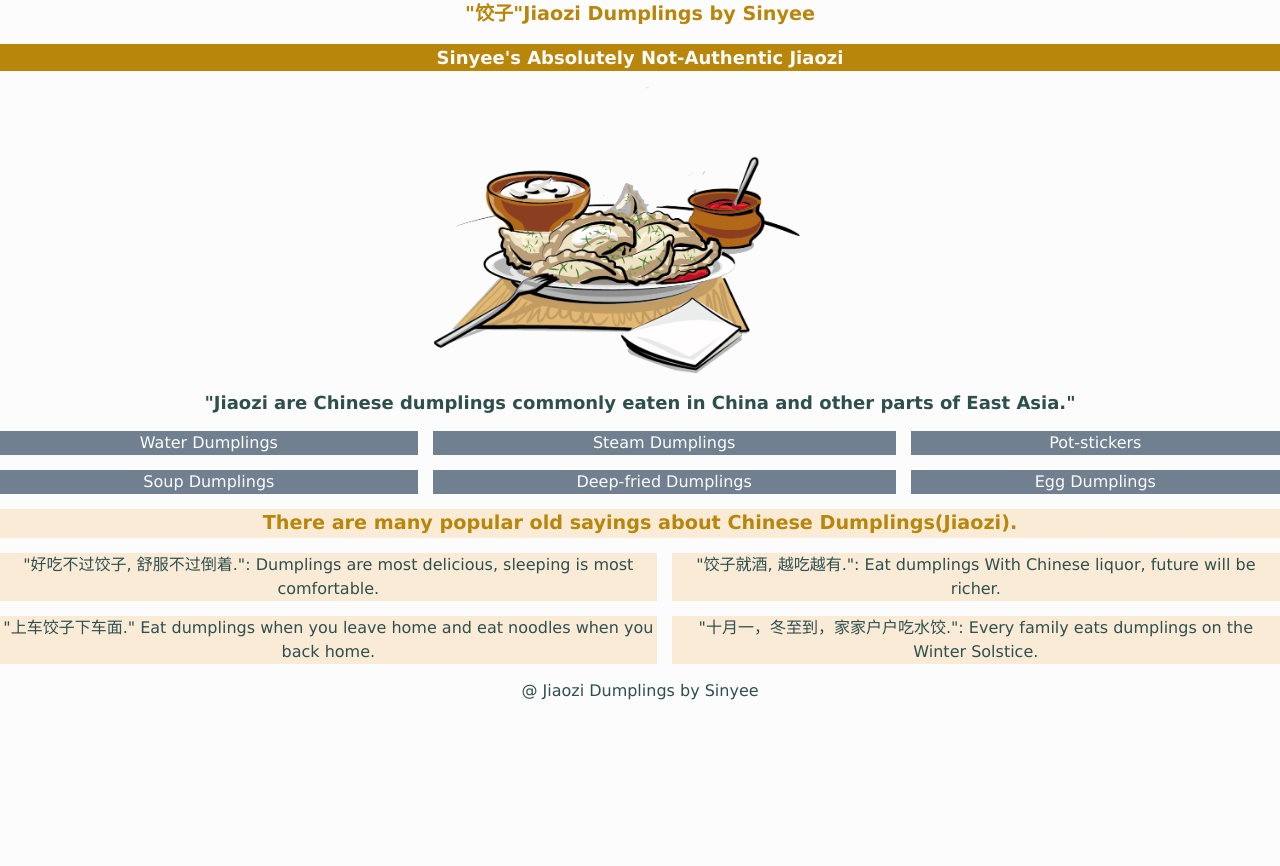
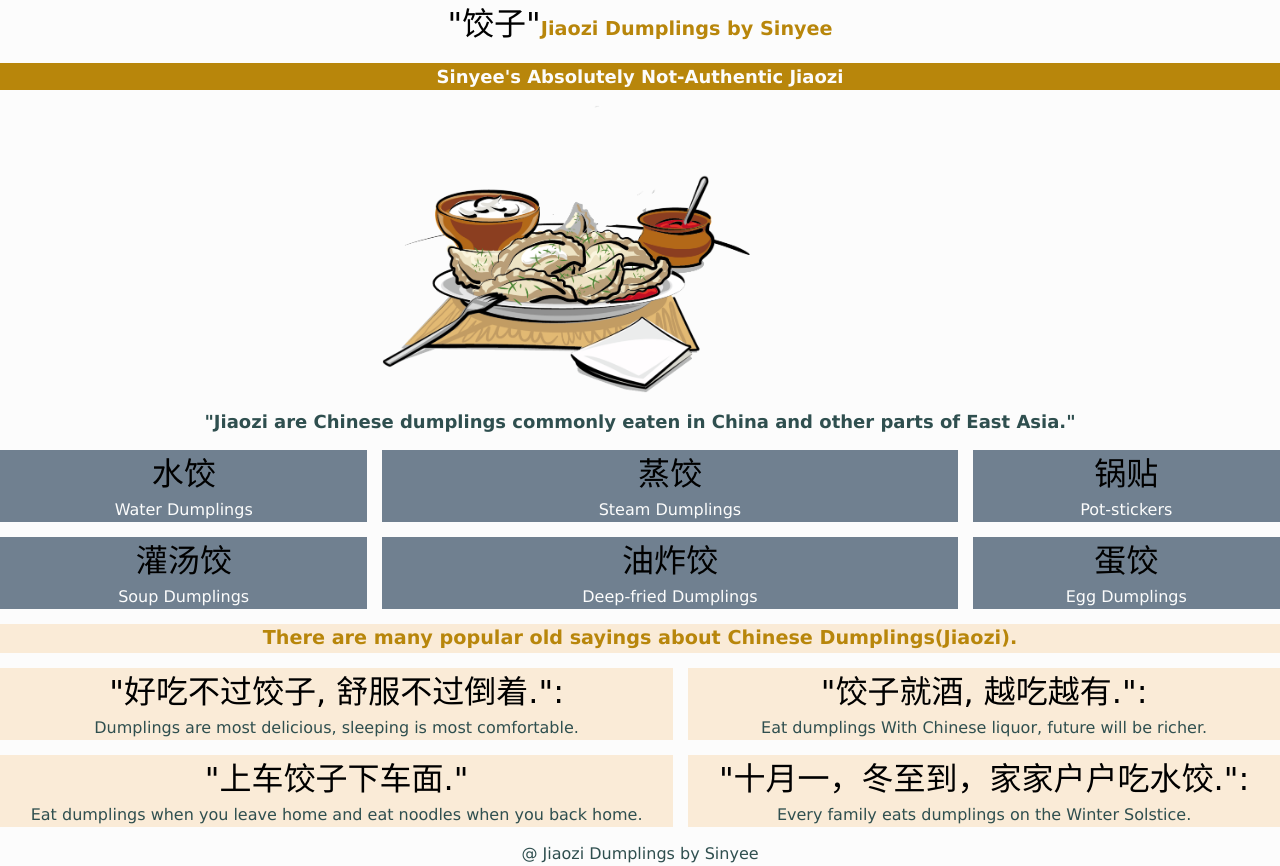
Before and after one commit to iamxinyijiang/grid-practise, a plain HTML site: page index.html in a window 1280 px wide. Before the commit the page ends 800 px from the top, so only its background shows below. Drawn offline with Linux system fonts and the light colour scheme; a web font is replaced by a local one.

Commit message:
add chinese language class and web font

```diff
--- a/index.html
+++ b/index.html
@@ -7,11 +7,12 @@
     <title>Document</title>
     <link href="style.css" rel="stylesheet" type="text/css">
     <link href="reset.css" rel="stylesheet" type="text/css">
+    <link href="https://fonts.googleapis.com/css2?family=Zhi+Mang+Xing&display=swap" rel="stylesheet">
 </head>
 <body>
 <div class="grid">
   <header>
-    <p class="title">"饺子"Jiaozi Dumplings by Sinyee</p>
+    <p class="title"><span lang="zh"class="chinesechar">"饺子"</span>Jiaozi Dumplings by Sinyee</p>
   </header>
   <div class="banner">
     <p>Sinyee's Absolutely Not-Authentic Jiaozi</p></div>
@@ -19,17 +20,21 @@
   <div class="about">
     <p>"Jiaozi are Chinese dumplings commonly eaten in China and other parts of East Asia."</p>
   </div>
-  <div class="box one"><p>Water Dumplings</p></div>
-  <div class="box two"><p>Steam Dumplings</p></div>
-  <div class="box three"><p>Pot-stickers</p></div>
-  <div class="box four"><p>Soup Dumplings</p></div>
-  <div class="box five"><p>Deep-fried Dumplings</p></div>
-  <div class="box six"><p>Egg Dumplings</p></div>
+  <div class="box one"><p><span lang="zh"class="chinesechar">水饺</span><br>Water Dumplings</p></div>
+  <div class="box two"><p><span lang="zh"class="chinesechar">蒸饺</span><br>Steam Dumplings</p></div>
+  <div class="box three"><p><span lang="zh"class="chinesechar">锅贴</span><br>Pot-stickers</p></div>
+  <div class="box four"><p><span lang="zh"class="chinesechar">灌汤饺</span><br>Soup Dumplings</p></div>
+  <div class="box five"><p><span lang="zh"class="chinesechar">油炸饺</span><br>Deep-fried Dumplings</p></div>
+  <div class="box six"><p><span lang="zh"class="chinesechar">蛋饺</span><br>Egg Dumplings</p></div>
   <div class="saying"><p class="title">There are many popular old sayings about Chinese Dumplings(Jiaozi).</p></div>
-  <div class="saying a"><p>"好吃不过饺子, 舒服不过倒着.": Dumplings are most delicious, sleeping is most comfortable.</p></div>
-  <div class="saying b"><p>"饺子就酒, 越吃越有.": Eat dumplings With Chinese liquor, future will be richer.</p></div>
-  <div class="saying c"><p>"上车饺子下车面." Eat dumplings when you leave home and eat noodles when you back home.</p></div>
-  <div class="saying d"><p>"十月一，冬至到，家家户户吃水饺.": Every family eats dumplings on the Winter Solstice.</p></div>
+  <div class="saying a"><p><span lang="zh"class="chinesechar">"好吃不过饺子, 舒服不过倒着.":</span>
+    <br>Dumplings are most delicious, sleeping is most comfortable.</p></div>
+  <div class="saying b"><p><span lang="zh"class="chinesechar">"饺子就酒, 越吃越有.":</span>
+    <br>Eat dumplings With Chinese liquor, future will be richer.</p></div>
+  <div class="saying c"><p><span lang="zh"class="chinesechar">"上车饺子下车面."</span>
+    <br>Eat dumplings when you leave home and eat noodles when you back home.</p></div>
+  <div class="saying d"><p><span lang="zh"class="chinesechar">"十月一，冬至到，家家户户吃水饺.":</span>
+    <br>Every family eats dumplings on the Winter Solstice.</p></div>
   <footer>
     <p>@ Jiaozi Dumplings by Sinyee</p>
   </footer>
--- a/style.css
+++ b/style.css
@@ -2,7 +2,15 @@ body{
     background-color: #fcfcfc;
     color:darkslategray;
     text-align:center;
-    font-family:Verdana, Geneva, Tahoma, sans-serif;
+    font-family:'Lucida Sans', 'Lucida Sans Regular', 'Lucida Grande', 'Lucida Sans Unicode', Geneva, Verdana, sans-serif;
+}
+
+
+.chinesechar{
+    font-family: 'Zhi Mang Xing', cursive;
+    font-weight:400;
+    font-size:xx-large;
+    color:black;
 }
 
 .title{
@@ -13,7 +21,9 @@ body{
 
 .grid{
     display: grid;
-    grid-template: 1fr 1fr 1fr 2fr 1fr 1fr 1fr 2fr 2fr 2fr 1fr/repeat(6 1fr);
+    /*grid-template: 1fr 1fr 1fr 2fr 1fr 1fr 1fr 2fr 2fr 2fr 1fr/repeat(6 1fr);*/
+    grid-template-columns: repeat(6 1fr);
+    grid-template-rows: repeat(11 1fr);
     gap: 15px;
 }
 
```
